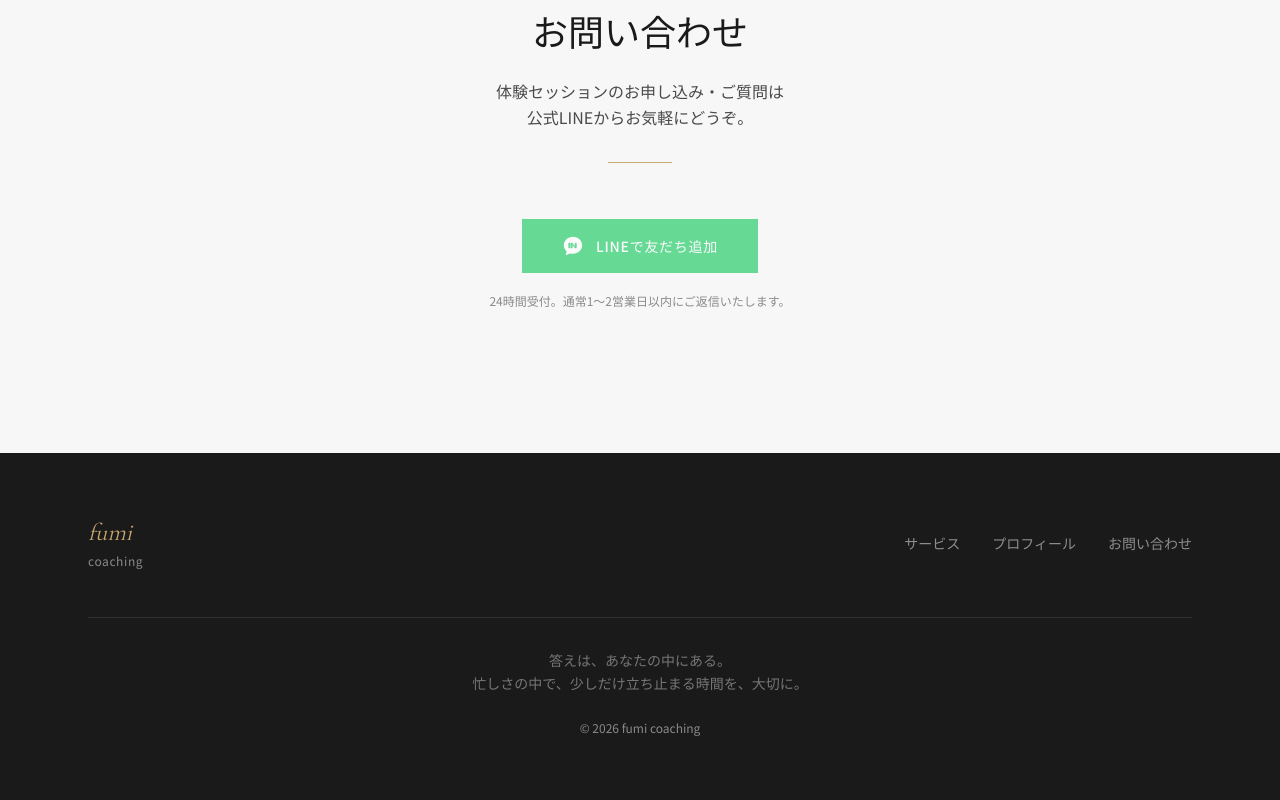
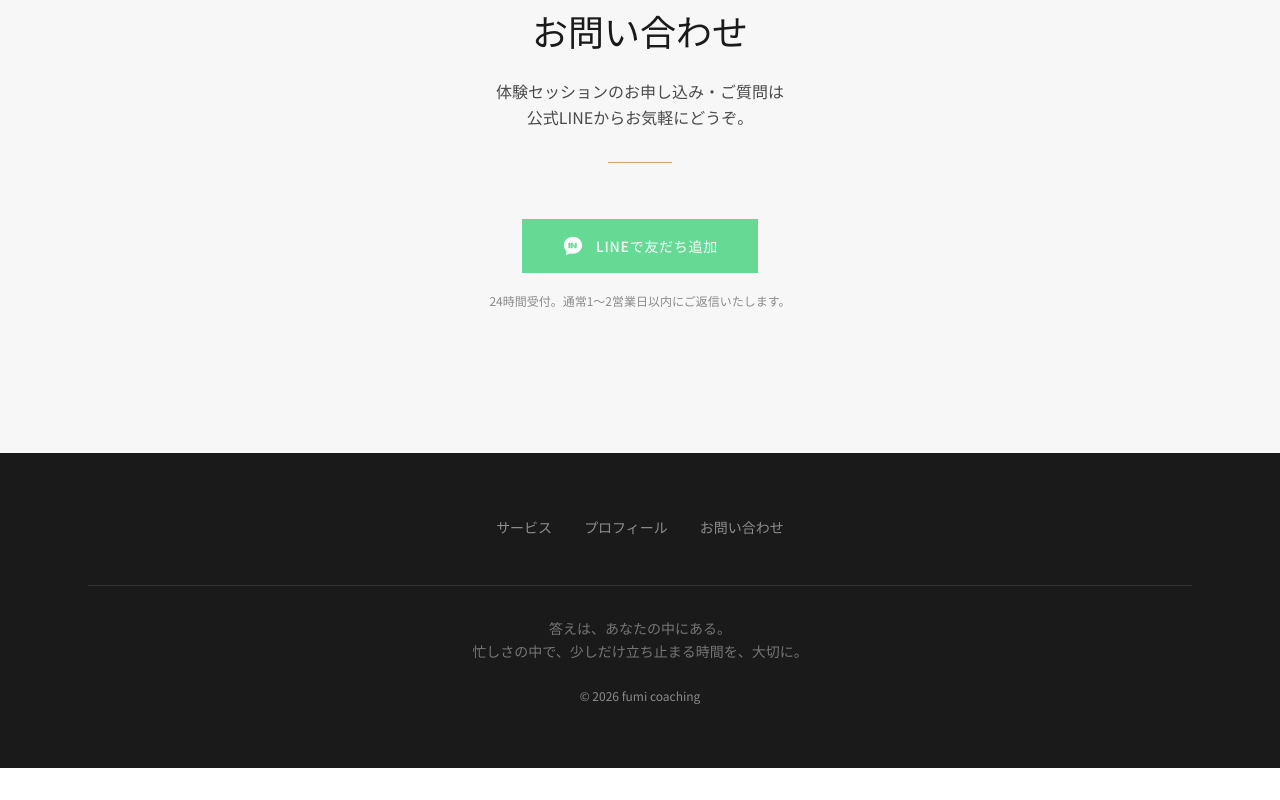
Before and after one commit to fumi-mura/fumi-coach, a Next.js app: page / in a window 1280 px wide. Shown: the part 5003-5803 px from the top of the page. After the commit the page ends 5771 px from the top, so only its background shows below. Built offline with nearby package versions, Linux system fonts and the light colour scheme.

Commit message:
style: remove logo from footer

```diff
--- a/src/components/layout/Footer.tsx
+++ b/src/components/layout/Footer.tsx
@@ -8,15 +8,7 @@ export default function Footer() {
   return (
     <footer className="bg-ink py-16">
       <div className="max-w-6xl mx-auto px-6">
-        <div className="flex flex-col md:flex-row justify-between items-center gap-8">
-          {/* Logo + tagline */}
-          <div className="text-center md:text-left">
-            <span className="font-display italic text-gold text-2xl">fumi</span>
-            <p className="font-sans text-ink-faint text-xs mt-1 tracking-wider">
-              coaching
-            </p>
-          </div>
-
+        <div className="flex justify-center">
           {/* Nav links */}
           <nav className="flex flex-wrap justify-center gap-8">
             {navLinks.map((link) => (
```
